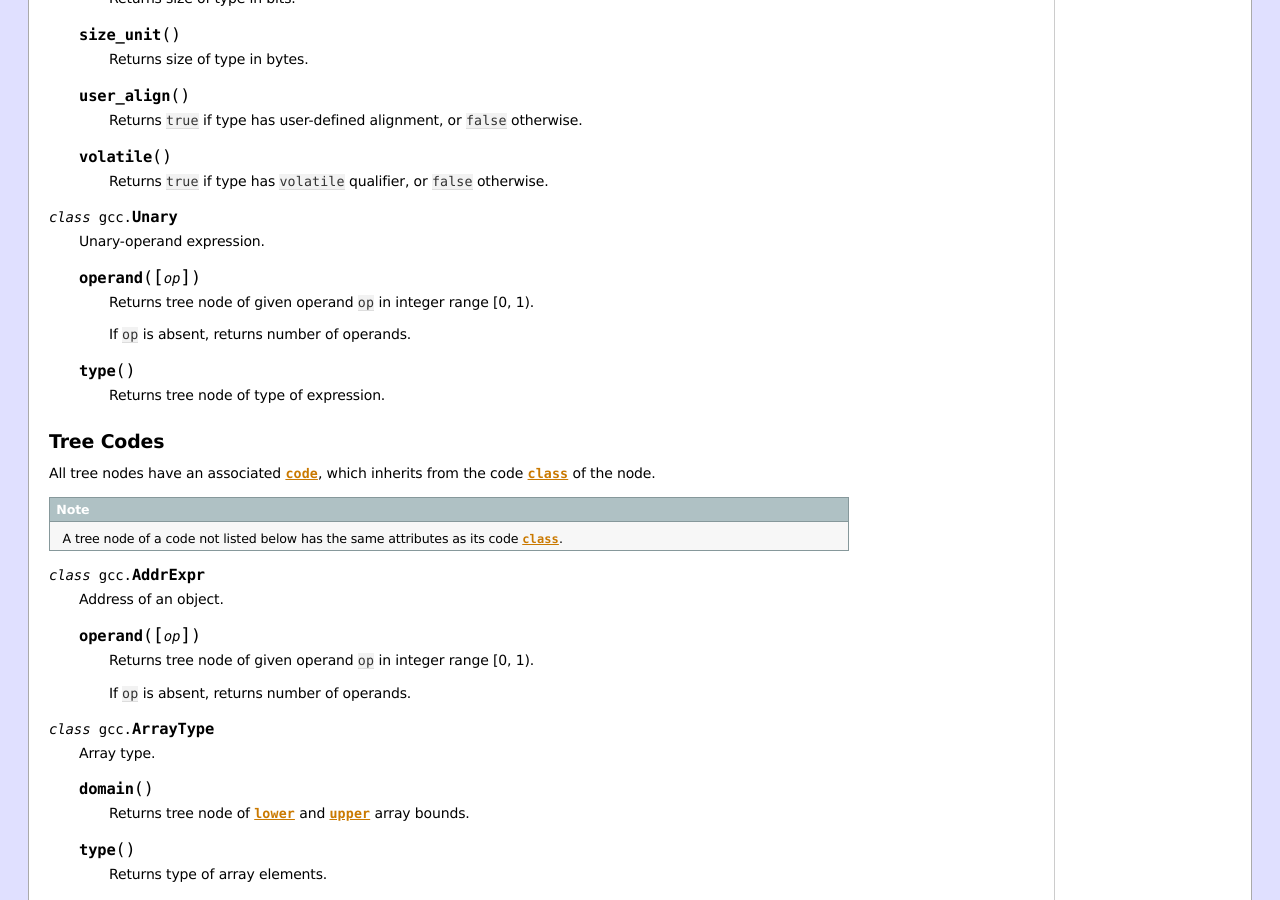
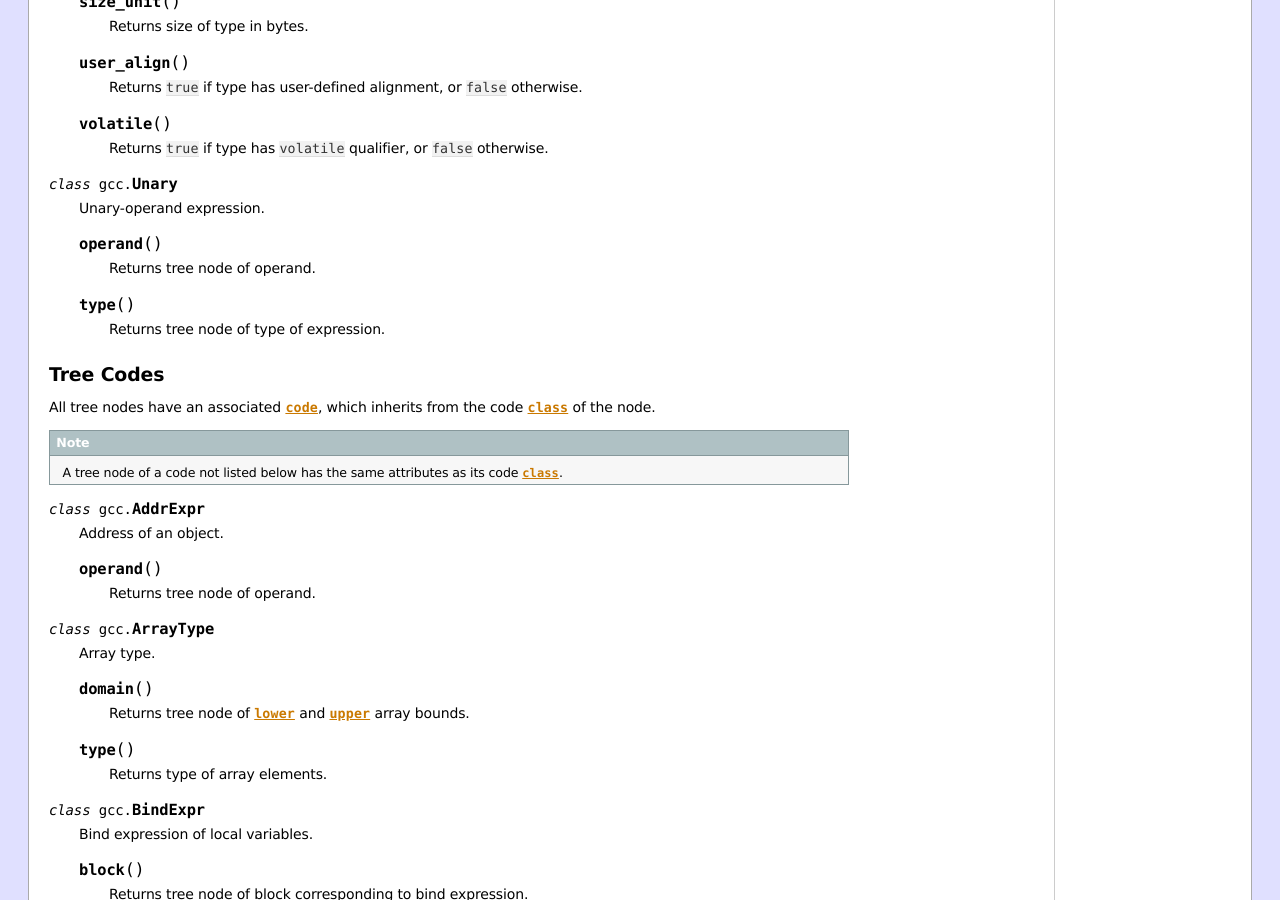
Before and after one commit to edubart/gcc-lua, a Sphinx documentation site: the page built from doc/reference/index.rst, in a window 1280 px wide and 900 px high, scrolled down 3041 px. Built offline with Sphinx 7.4.7, drawn with Linux system fonts in a browser that asks for light colours; some of the changed text lies outside the part shown.

Commit message:
Return all operands from operand()

```diff
--- a/doc/reference/index.rst
+++ b/doc/reference/index.rst
@@ -126,11 +126,9 @@ inherits from :class:`gcc.Tree`.
 
    Binary-operator expression.
 
-   .. method:: operand([op])
+   .. method:: operand()
 
-      Returns tree node of given operand ``op`` in integer range [0, 2).
-
-      If ``op`` is absent, returns number of operands.
+      Returns tree nodes of operands.
 
    .. method:: type()
 
@@ -218,11 +216,9 @@ inherits from :class:`gcc.Tree`.
 
    Unary-operand expression.
 
-   .. method:: operand([op])
+   .. method:: operand()
 
-      Returns tree node of given operand ``op`` in integer range [0, 1).
-
-      If ``op`` is absent, returns number of operands.
+      Returns tree node of operand.
 
    .. method:: type()
 
@@ -243,11 +239,9 @@ from the code :meth:`class <gcc.Tree.class>` of the node.
 
    Address of an object.
 
-   .. method:: operand([op])
+   .. method:: operand()
 
-      Returns tree node of given operand ``op`` in integer range [0, 1).
-
-      If ``op`` is absent, returns number of operands.
+      Returns tree node of operand.
 
 .. class:: ArrayType
 
```
Also changed, not shown: 2 other files.
